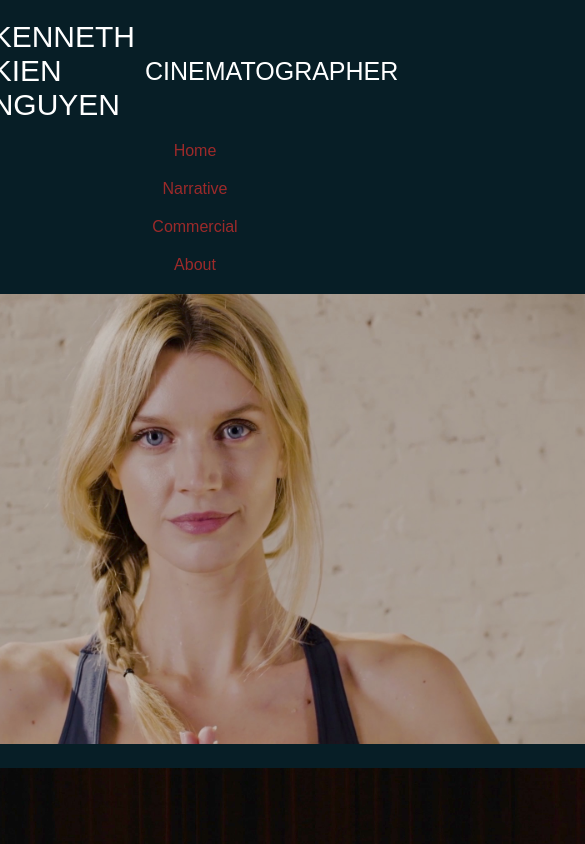
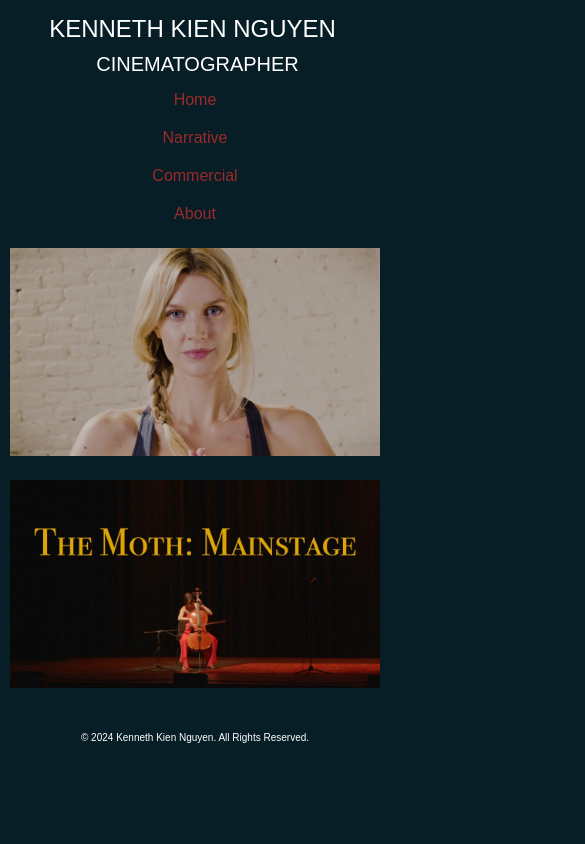
Before and after one commit to KennethNguyen20/film-portfolio, a React (Create React App) app: page /commercial in a window 390 px wide. Shown: the top 844 px of the page, 585 px wide, since content can reach past the window. Built offline with nearby package versions, Linux system fonts and the light colour scheme.

Commit message:
Edited for smaller device responsiveness

```diff
--- a/src/App.css
+++ b/src/App.css
@@ -2,6 +2,8 @@
   background-color: #071e26;
   color: #fff;
   padding: 10px 20px;
+  max-width: 100%;
+  box-sizing: border-box;
 }
 
 .navbar .top-row {
@@ -10,9 +12,9 @@
   font-family: 'Futura', sans-serif;
   align-items: center;
   margin-bottom: 10px;
+  flex-wrap: wrap;
 }
 
-/* KENNETH NGUYEN title*/
 .navbar .top-row .logo {
   margin-right: 5px;
   margin-top: 10px;
@@ -20,9 +22,9 @@
   text-decoration: none;
   cursor: pointer;
   font-size: 30px;
+  text-align: center;
 }
 
-/*CINEMATOGRAPHER subtitle*/
 .navbar .top-row .subtitle {
   margin-left: 5px;
   margin-top: 10px;
@@ -30,6 +32,7 @@
   text-decoration: none;
   cursor: pointer;
   font-size: 25px;
+  text-align: center;
 }
 
 .navbar .bottom-row {
@@ -46,6 +49,24 @@
 }
 
 @media screen and (max-width: 767px) {
+  .navbar {
+    padding: 5px 10px;
+  }
+
+  .navbar .top-row {
+    flex-direction: column;
+    align-items: center;
+    margin-bottom: 5px;
+  }
+
+  .navbar .top-row .logo {
+    font-size: 24px;
+  }
+
+  .navbar .top-row .subtitle {
+    font-size: 20px;
+  }
+
   .navbar .bottom-row {
     flex-direction: column;
     align-items: center;
--- a/src/components/CommercialPage.js
+++ b/src/components/CommercialPage.js
@@ -9,6 +9,7 @@ function CommercialPage() {
     flexDirection: 'column',
     alignItems: 'center',
     gap: '20px',
+    padding: '10px',
   };
 
   const rowStyle = {
@@ -20,26 +21,59 @@ function CommercialPage() {
   const imageStyle = {
     width: '800px', // Set a fixed width for larger images
     height: 'auto',
+    maxWidth: '100%', // Make images responsive
+  };
+
+  const imageTitleStyle = {
+    position: 'absolute',
+    bottom: '10px',
+    left: '10px',
+    color: '#fff',
+    backgroundColor: 'rgba(0, 0, 0, 0.5)',
+    padding: '5px',
+    borderRadius: '3px',
+    fontSize: '20px',
   };
 
   return (
     <div style={containerStyle}>
       <div style={rowStyle}>
-        <Link to="/jetsweat" className="image-link">
-          <div className="image-overlay-container">
+        <Link to="/jetsweat" className="image-link" style={{ position: 'relative' }}>
+          <div className="image-overlay-container" style={{ position: 'relative' }}>
             <img src={JetsweatPhoto} alt="Jetsweat" style={imageStyle} />
-            <div className="image-title">Jetsweat</div>
+            <div className="image-title" style={imageTitleStyle}>Jetsweat</div>
           </div>
         </Link>
       </div>
       <div style={rowStyle}>
-        <Link to="/themoth" className="image-link">
-          <div className="image-overlay-container">
+        <Link to="/themoth" className="image-link" style={{ position: 'relative' }}>
+          <div className="image-overlay-container" style={{ position: 'relative' }}>
             <img src={MothPhoto} alt="The Moth" style={imageStyle} />
-            <div className="image-title">The Moth</div>
+            <div className="image-title" style={imageTitleStyle}>The Moth</div>
           </div>
         </Link>
       </div>
+
+      {/* Responsive CSS */}
+      <style>
+        {`
+          @media screen and (max-width: 767px) {
+            .image-overlay-container img {
+              width: 100%; /* Make images responsive */
+              max-width: 400px; /* Limit maximum width */
+            }
+
+            .image-title {
+              font-size: 16px; /* Adjust font size for smaller screens */
+              padding: 3px;
+            }
+
+            .image-link {
+              display: block; /* Ensure links are block-level for better clickability */
+            }
+          }
+        `}
+      </style>
     </div>
   );
 }
--- a/src/components/ISeeYouPage.js
+++ b/src/components/ISeeYouPage.js
@@ -23,12 +23,12 @@ function ISeeYouPage() {
   ];
 
   return (
-    <div>
+    <div className="i-see-you-page">
       <VideoLinkPageTemplate title={title} description={description} videoSrc={videoSrc} />
 
-      <div style={{ marginTop: '20px', fontFamily: 'Futura', textAlign: 'center', color: 'white' }}>
+      <div className="credits-section">
         <h3>CREDITS</h3>
-        <div style={{ maxWidth: '800px', margin: '0 auto', fontSize: '18px' }}>
+        <div className="credits-container">
           {credits.map((credit, index) => (
             <div key={index} style={{ display: 'flex', justifyContent: 'space-between', margin: '10px 0' }}>
               <div style={{ textAlign: 'left', flex: '1' }}>{credit.role}</div>
@@ -37,7 +37,7 @@ function ISeeYouPage() {
           ))}
         </div>
         <h3>KEY CAST</h3>
-        <div style={{ maxWidth: '800px', margin: '0 auto', fontSize: '18px' }}>
+        <div className="keycast-container">
           {keycast.map((cast, index) => (
             <div key={index} style={{ display: 'flex', justifyContent: 'space-between', margin: '10px 0' }}>
               <div style={{ textAlign: 'left', flex: '1' }}>{cast.role}</div>
@@ -50,16 +50,32 @@ function ISeeYouPage() {
       {/* Media query for smaller devices */}
       <style>
         {`
+          .i-see-you-page {
+            color: white; /* Ensure text is white */
+            font-family: 'Futura', sans-serif; /* Ensure consistent font */
+            padding: 0; /* Default padding for larger screens */
+          }
+
+          .credits-container,
+          .keycast-container {
+            max-width: 800px; /* Ensure content doesn't stretch too wide on larger screens */
+            margin: 0 auto; /* Center the container */
+          }
+
           @media screen and (max-width: 767px) {
+            .i-see-you-page {
+              padding: 0 10px; /* Add padding to sides for smaller devices */
+            }
+
             iframe {
-              width: 95%; /* Make the video fill the width of the container */
-              height: 300px;
+              width: 100%; /* Make the video fill the width of the container */
+              height: 500px; /* Adjust height to avoid squishing */
             }
-            .row {
-              display: block; /* Stack items vertically on smaller devices */
-            }
-            .row img {
-              width: 100%;
+
+            .credits-container,
+            .keycast-container {
+              font-size: 16px; /* Adjust font size for credits and key cast */
+              padding: 0 10px; /* Add padding to sides */
             }
           }
         `}
--- a/src/components/TheMothPage.js
+++ b/src/components/TheMothPage.js
@@ -1,4 +1,3 @@
-
 import VideoLinkPageTemplate from './VideoLinkPageTemplate';
 
 function TheMothPage() {
@@ -22,17 +21,13 @@ function TheMothPage() {
     { name: "GEORGE SUMNER" }
   ];
 
-
-
-
-
   return (
-    <div>
+    <div className="the-moth-page">
       <VideoLinkPageTemplate title={title} description={description} videoSrc={videoSrc} />
 
       <div style={{ marginTop: '20px', fontFamily: 'Futura', textAlign: 'center', color: 'white' }}>
         <h3>CREDITS</h3>
-        <div style={{ maxWidth: '800px', margin: '0 auto', fontSize: '18px' }}>
+        <div className="credits-container">
           {credits.map((credit, index) => (
             <div key={index} style={{ display: 'flex', justifyContent: 'space-between', margin: '10px 0' }}>
               <div style={{ textAlign: 'left', flex: '1' }}>{credit.role}</div>
@@ -51,22 +46,48 @@ function TheMothPage() {
       {/* Media query for smaller devices */}
       <style>
         {`
-          .row {
-            display: flex;
-            flex-wrap: wrap;
-            justify-content: center;
+          .the-moth-page {
+            padding: 0; /* Default padding for larger screens */
           }
+
+          .credits-container {
+            max-width: 800px; /* Ensures content doesn't stretch too wide on larger screens */
+            margin: 0 auto; /* Center the container */
+          }
+
           @media screen and (max-width: 767px) {
+            .the-moth-page {
+              padding: 0 10px; /* Add padding to sides for smaller devices */
+            }
+
             iframe {
-              width: 95%; /* Make the video fill the width of the container */
-              height: 300px;
+              width: 100%; /* Make the video fill the width of the container */
+              height: 400px; /* Make the video taller to avoid squishing */
             }
+
             .row {
               flex-direction: column;
               align-items: center;
+              margin: 0;
+              padding: 0 10px; /* Add padding to sides */
             }
-            .row img {
-              width: 100%;
+
+            .image-link {
+              margin-bottom: 0;
+            }
+
+            .image-title {
+              font-size: 14px; /* Adjust font size for smaller screens */
+              padding: 5px; /* Adjust padding for smaller screens */
+            }
+
+            .image-overlay-container::before {
+              background-color: rgba(0, 0, 0, 0.7); /* Adjust overlay opacity for better readability */
+            }
+
+            .credits-container {
+              font-size: 16px; /* Adjust font size for credits */
+              padding: 0 10px; /* Add padding to sides for smaller devices */
             }
           }
         `}
```
